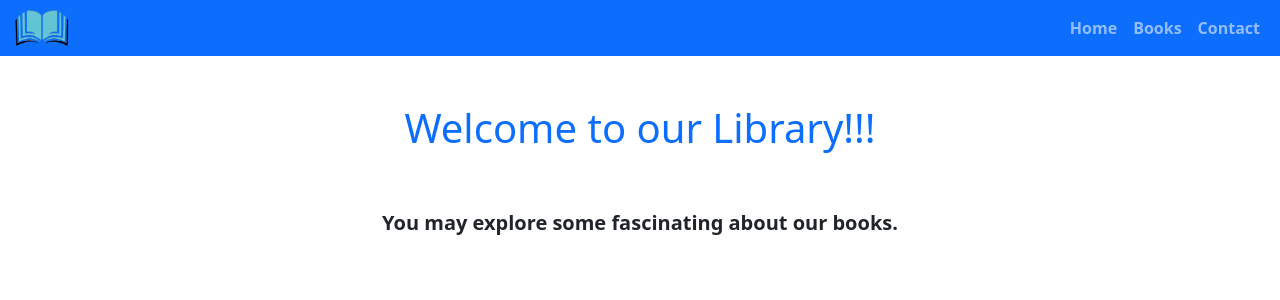
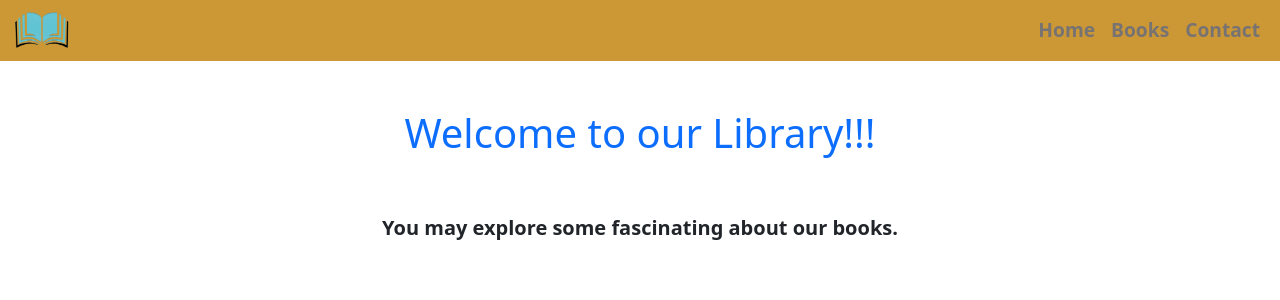
Before and after one commit to linh224/CS464P-564_Final_Project, a React (Create React App) app: page / in a window 1280 px wide. Shown: the top 300 px of the page. Built offline with nearby package versions, Linux system fonts and the light colour scheme.

Commit message:
color bg

```diff
--- a/src/NavBar.jsx
+++ b/src/NavBar.jsx
@@ -3,7 +3,7 @@ import logo from "./img/logo-book.png";
 
 const NavBar = () => {
   return (
-    <nav className="navbar navbar-expand-lg navbar-dark bg-primary inline-flex ">
+    <nav className="navbar navbar-expand-lg navbar-dark inline-flex ">
       <div className="container-fluid text-light">
       <img
             className="d-inline-block align-top"
--- a/src/index.css
+++ b/src/index.css
@@ -13,7 +13,12 @@ code {
 }
 .navbar-nav .nav-item .nav-link {
   font-weight: bold;
+  font-size: larger;
+  color:rgb(119, 115, 115);
 }
 .navbar-nav .nav-item .nav-link:active {
-  color: red;
+  color: rgb(47, 0, 255);
 }
+.navbar{
+  background-color: rgb(204, 151, 53);
+}
```
